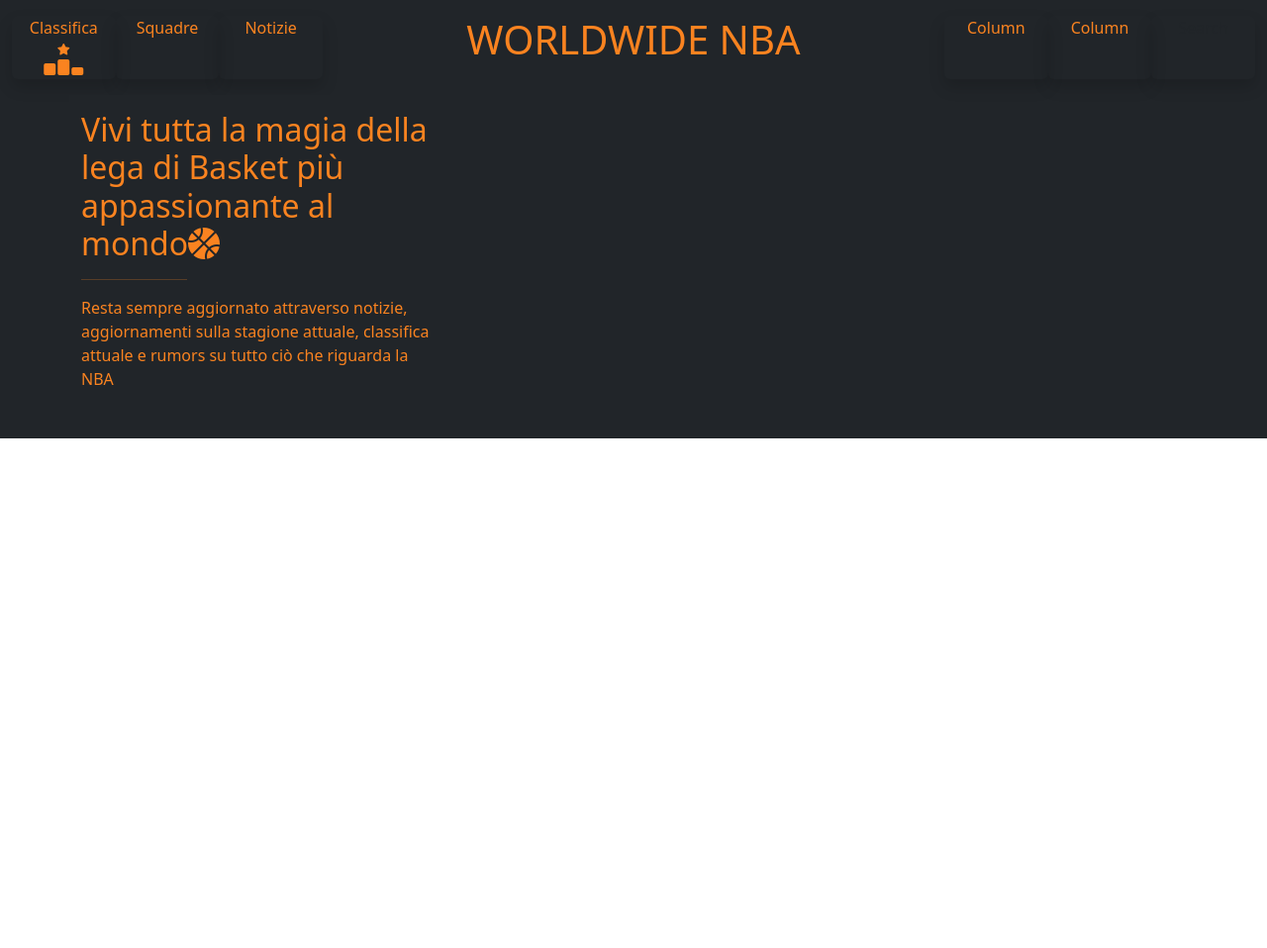
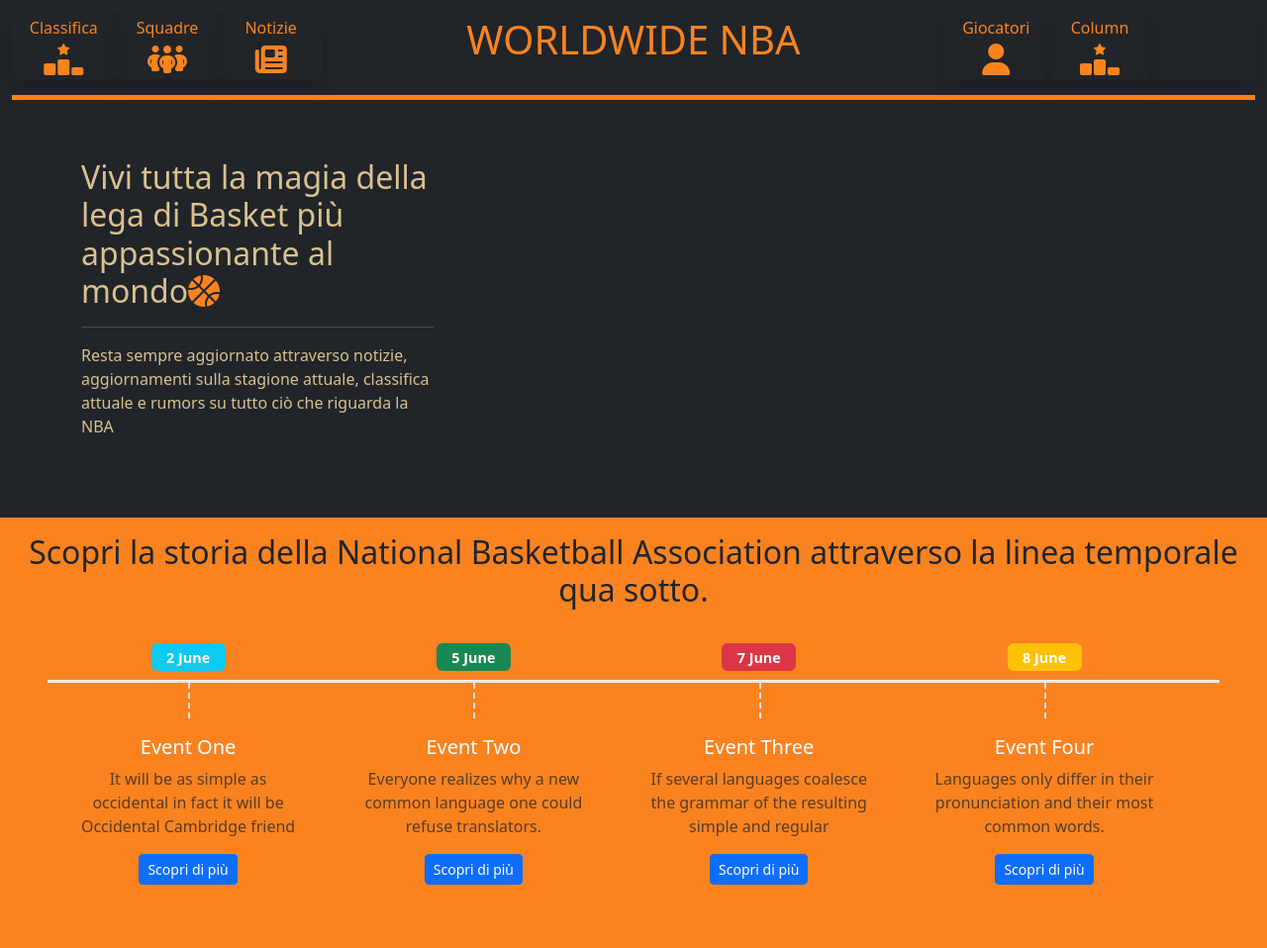
Before and after one commit to Carlomadella/sito-NBA, a plain HTML site: page index.html in a window 1280 px wide. Shown: the whole page at 99% size. Before the commit the page ends 800 px from the top, so only its background shows below. Drawn offline with nearby package versions, Linux system fonts and the light colour scheme; a web font is replaced by a local one.

Commit message:
[UPD] iniziata la timeline

```diff
--- a/css/style.css
+++ b/css/style.css
@@ -3,6 +3,7 @@
     margin: 0;
     padding: 0;
     box-sizing: border-box;
+    font-family: system-ui, -apple-system, BlinkMacSystemFont, 'Segoe UI', Roboto, Oxygen, Ubuntu, Cantarell, 'Open Sans', 'Helvetica Neue', sans-serif;
 }
 
 .container-fluid{
@@ -13,7 +14,7 @@ header{
     margin: 0;
 }
 
-header a, .col-4, i, .col-6{
+header a, i, .col-6{
     color: #FA8320;
 }
 
@@ -30,14 +31,90 @@ img {
     background-color: #FA8320;
 }
 
-hr{
-    width: 30%;
+#jumbotron{
+    box-shadow: #FA8320 0px 5px;
+}
+
+#jumbo-title{
+    color: #d9c190;
+}
+
+#jumbo-title p{
+    color: #d9c190;
 }
 
 #header-p{
     color: #FA8320;
 }
 
-.bg-lightblue{
-    background-color: #5b7c99;
+h2{
+    color: #212529;
 }
+
+/* TIMELINE */
+.horizontal-timeline .items {
+    border-top: 3px solid #e9ecef;
+  }
+
+  .horizontal-timeline .items .items-list {
+    display: block;
+    position: relative;
+    text-align: center;
+    padding-top: 70px;
+    margin-right: 0;
+  }
+
+  .horizontal-timeline .items .items-list:before {
+    content: "";
+    position: absolute;
+    height: 36px;
+    border-right: 2px dashed #dee2e6;
+    top: 0;
+  }
+
+  .horizontal-timeline .items .items-list .event-date {
+    position: absolute;
+    top: 36px;
+    left: 0;
+    right: 0;
+    width: 75px;
+    margin: 0 auto;
+    font-size: 0.9rem;
+    padding-top: 8px;
+  }
+
+.color-orange{
+    color: #FA8320;
+}
+
+
+
+
+
+
+
+
+
+
+
+
+
+
+
+
+
+
+
+/* MEDIA QUERIES */
+
+  @media (min-width: 1140px) {
+    .horizontal-timeline .items .items-list {
+      display: inline-block;
+      width: 24%;
+      padding-top: 45px;
+    }
+
+    .horizontal-timeline .items .items-list .event-date {
+      top: -40px;
+    }
+  }
--- a/index.html
+++ b/index.html
@@ -20,18 +20,20 @@
 <!-- HEADER -->
     <header>
         <div class="container-fluid bg-dark">
-            <div class="container-fluid bg-dark text-center">
+            <div id="jumbotron" class="container-fluid bg-dark text-center">
                 <!-- link a sinistra -->
-                <div class="row pt-3">
+                <div class="row py-3">
                     <div class="col-1 d-block shadow rounded">
                       <a href="#">Classifica</a>
                       <i class="fa-solid fa-ranking-star d-block text-center fs-2 py-1"></i>
                     </div>
                     <div class="col-1 d-block shadow rounded">
                       <a href="#">Squadre</a>
+                      <i class="fa-duotone fa-solid fa-people-group d-block text-center fs-2 py-1" style="--fa-primary-color: #ea9606; --fa-secondary-color: #ea9606;"></i>
                     </div>
                     <div class="col-1 d-block shadow rounded">
                       <a href="#">Notizie</a>
+                      <i class="fa-solid fa-newspaper d-block text-center fs-2 py-1"></i>
                     </div>
                 <!-- logo -->
                     <div class="col-6">
@@ -39,17 +41,19 @@
                     </div>
                 <!-- link a destra -->
                     <div class="col-1 d-block shadow rounded">
-                      <a href="#">Column</a>
+                      <a href="#">Giocatori</a>
+                      <i class="fa-solid fa-user d-block text-center fs-2 py-1"></i>
                     </div>
                     <div class="col-1 d-block shadow rounded">
                       <a href="#">Column</a>
+                      <i class="fa-solid fa-ranking-star d-block text-center fs-2 py-1"></i>
                     </div>
                     <div class="col-1 d-block shadow rounded">
                       Search
                     </div>
                 </div>
             </div>
-            <div class="container-lg py-3">
+            <div id="jumbo-title" class="container-lg py-5">
                 <div class="row">
                     <div class="col-4 bg-dark py-3">
                         <h2>Vivi tutta la magia della lega di Basket più appassionante al mondo<i class="fa-solid fa-basketball"></i></h2>
@@ -65,7 +69,69 @@
     </header>
 <!-- MAIN -->
     <main>
+        <div class="container-fluid bg-orange py-3 text-center">
+            <h2>Scopri la storia della National Basketball Association attraverso la linea temporale qua sotto.</h2>
+        </div>
+        <div class="container-fluid px-5 py-5 bg-orange text-white">
 
+            <div class="row">
+              <div class="col-lg-12">
+
+                <div class="horizontal-timeline">
+
+                  <ul class="list-inline items">
+                    <li class="list-inline-item items-list">
+                      <div class="px-4">
+                        <div class="event-date badge bg-info color-orange">2 June</div>
+                        <h5 class="pt-2">Event One</h5>
+                        <p class="text-muted">It will be as simple as occidental in fact it will be Occidental Cambridge
+                          friend</p>
+                        <div>
+                          <a href="#" data-mdb-ripple-init class="btn btn-primary btn-sm">Scopri di più</a>
+                        </div>
+                      </div>
+                    </li>
+                    <li class="list-inline-item items-list">
+                      <div class="px-4">
+                        <div class="event-date badge bg-success">5 June</div>
+                        <h5 class="pt-2">Event Two</h5>
+                        <p class="text-muted">Everyone realizes why a new common language one could refuse translators.
+                        </p>
+                        <div>
+                          <a href="#" data-mdb-ripple-init class="btn btn-primary btn-sm">Scopri di più</a>
+                        </div>
+                      </div>
+                    </li>
+                    <li class="list-inline-item items-list">
+                      <div class="px-4">
+                        <div class="event-date badge bg-danger">7 June</div>
+                        <h5 class="pt-2">Event Three</h5>
+                        <p class="text-muted">If several languages coalesce the grammar of the resulting simple and
+                          regular</p>
+                        <div>
+                          <a href="#" data-mdb-ripple-init class="btn btn-primary btn-sm">Scopri di più</a>
+                        </div>
+                      </div>
+                    </li>
+                    <li class="list-inline-item items-list">
+                      <div class="px-4">
+                        <div class="event-date badge bg-warning">8 June</div>
+                        <h5 class="pt-2">Event Four</h5>
+                        <p class="text-muted">Languages only differ in their pronunciation and their most common words.
+                        </p>
+                        <div>
+                          <a href="#" data-mdb-ripple-init class="btn btn-primary btn-sm">Scopri di più</a>
+                        </div>
+                      </div>
+                    </li>
+                  </ul>
+
+                </div>
+
+              </div>
+            </div>
+
+          </div>
     </main>
 </body>
 </html>
```
